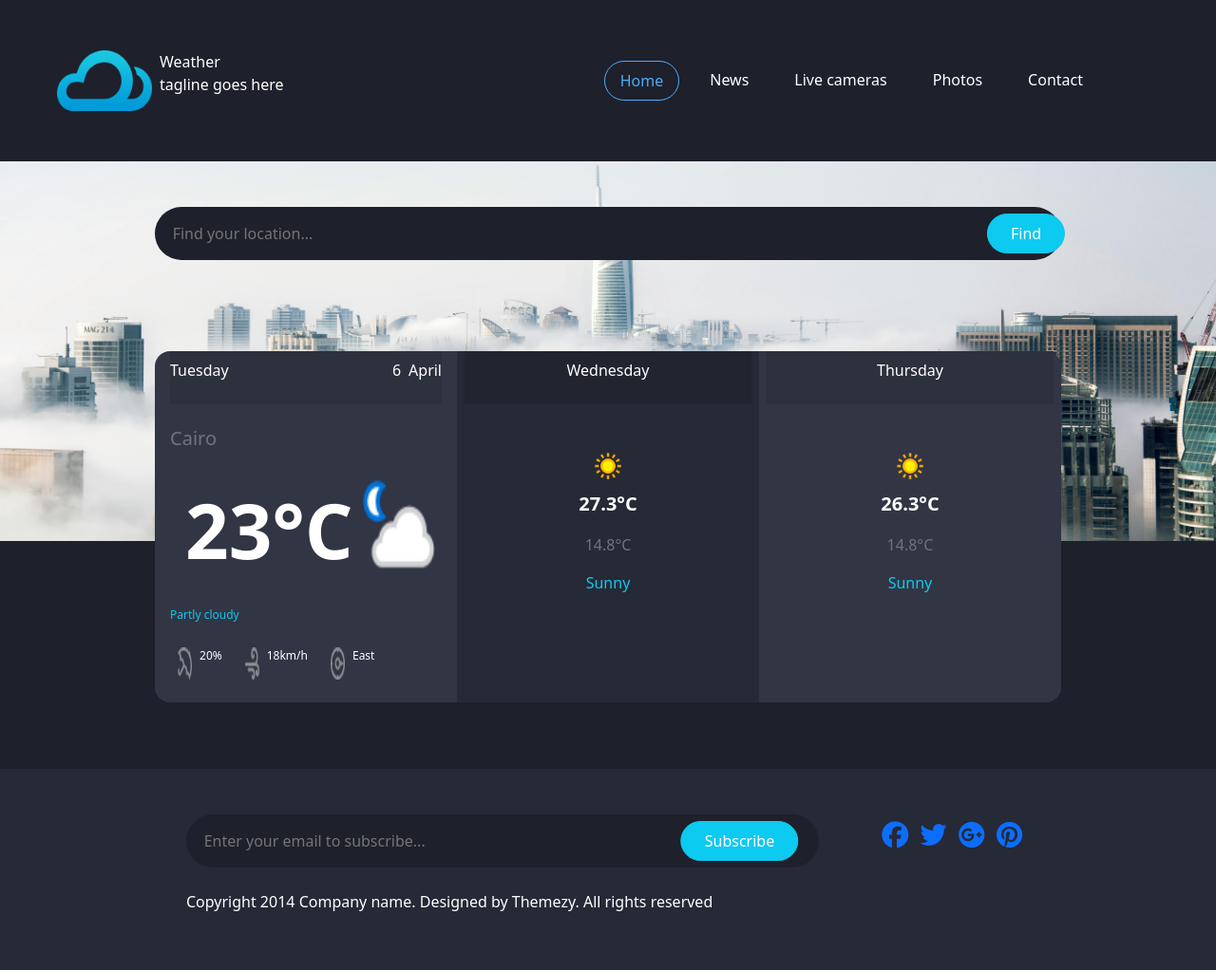
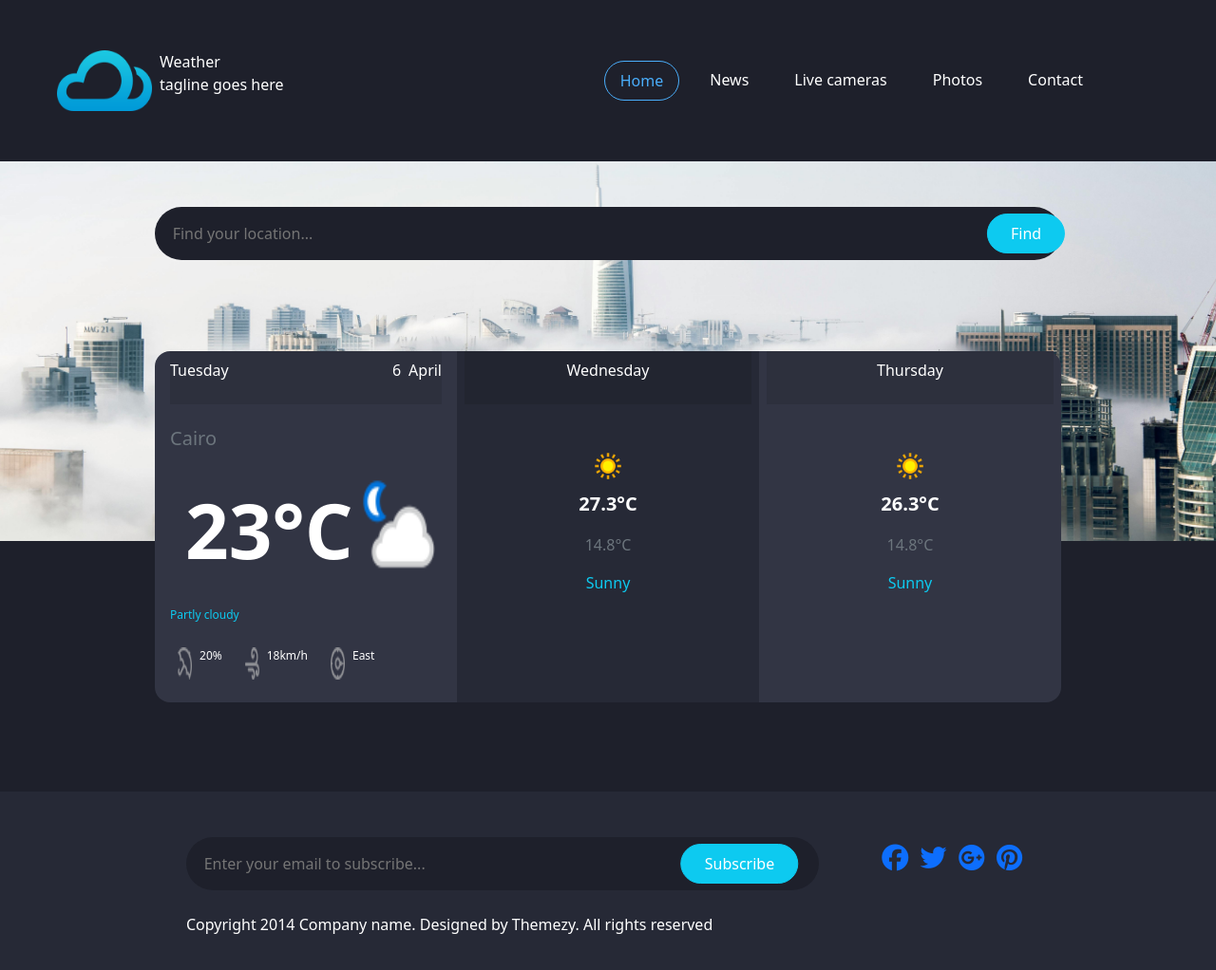
Before and after one commit to ahmedehab72/weather, a plain HTML site: page index.html in a window 1280 px wide. Shown: the whole page at 95% size. Drawn offline with Linux system fonts and the light colour scheme; no server answers.

Commit message:
index.html

```diff
--- a/index.html
+++ b/index.html
@@ -147,7 +147,7 @@
         </div>
     </section>
 
-  <footer class="second-day p-5  " >
+  <footer class="second-day p-5 mt-4 " >
         <div class="w-75 w-sm-100 mx-auto  d-lg-flex justify-content-between ">
             <div class="position-relative w-75 w-sm-100  ">
                 <input
```
